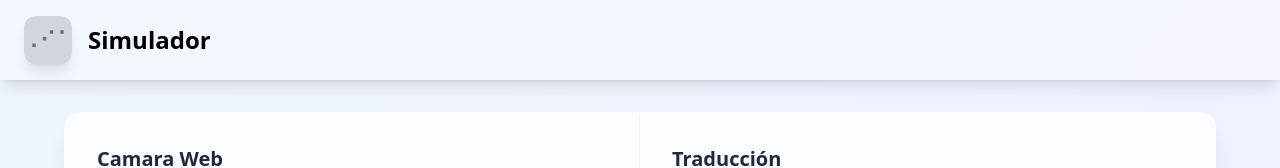
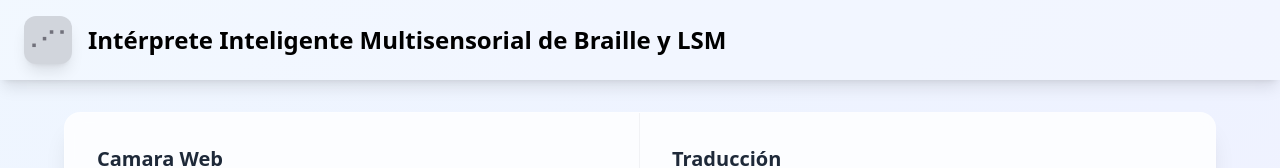
Before and after one commit to RafaEmi18/Proyecto-Final, an Astro site in the folder frontend/: page / in a window 1280 px wide. Shown: the top 168 px of the page. Built offline with nearby package versions, Linux system fonts and the light colour scheme; Astro itself is replaced by a stand-in of ours; no server answers.

Commit message:
Añadir cambios de LSM

```diff
--- a/frontend/src/components/NavBar.tsx
+++ b/frontend/src/components/NavBar.tsx
@@ -11,7 +11,7 @@ const NavBar: React.FC = () => {
               <span className="text-2xl text-zinc-500">⠠⠊⠁</span>
             </div>
             <h1 className="text-2xl font-bold text-black">
-              Simulador
+            Intérprete Inteligente Multisensorial de Braille y LSM
             </h1>
           </div>
 
--- a/frontend/src/layouts/Layout.astro
+++ b/frontend/src/layouts/Layout.astro
@@ -1,6 +1,6 @@
 ---
 export interface Props { title?: string; }
-const { title="Reconocimiento de Braille" } = Astro.props;
+const { title="Intérprete Inteligente Multisensorial de Braille y LSM" } = Astro.props;
 import "../styles/global.css";
 ---
 
```
Also changed, not shown: README.md.
